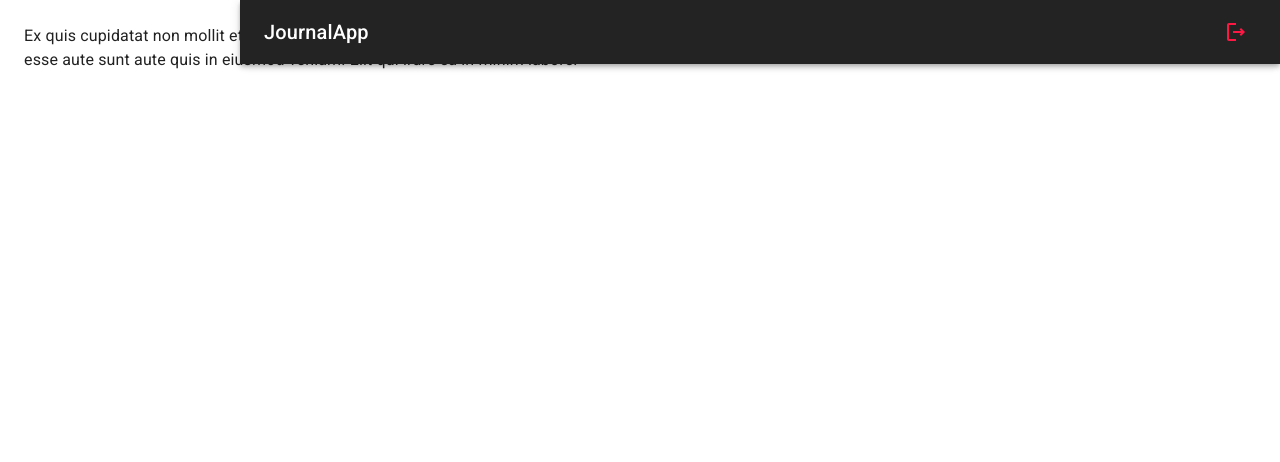
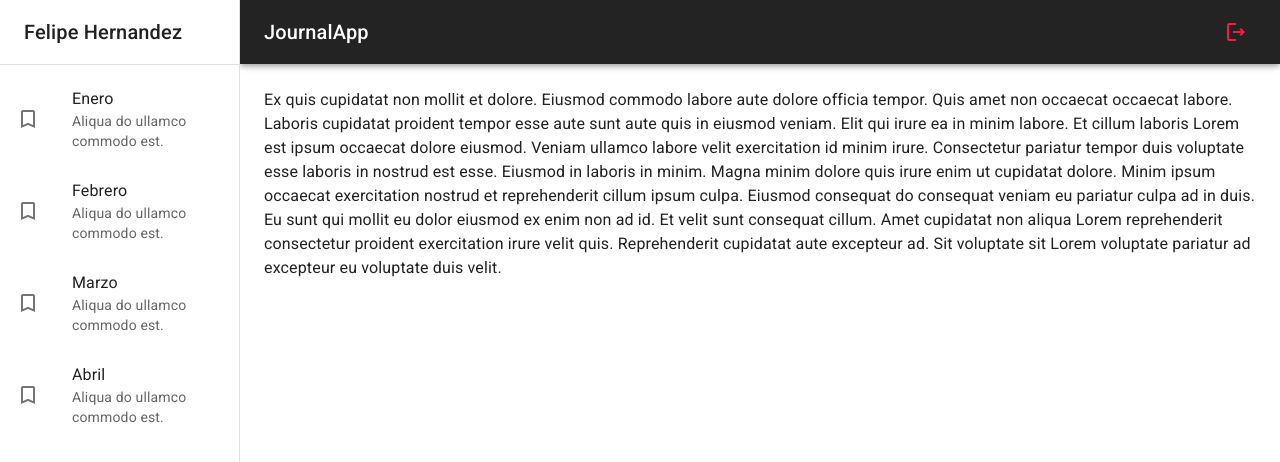
Before and after one commit to FelipeHernandez98/journal-app-react, a React (Vite) app: page / in a window 1280 px wide. Shown: the top 462 px of the page. Built offline with nearby package versions, Linux system fonts and the light colour scheme.

Commit message:
haciendo diseño del sidebar

```diff
--- a/src/journal/components/SideBar.jsx
+++ b/src/journal/components/SideBar.jsx
@@ -0,0 +1,44 @@
+import { Box, Divider, Drawer, Grid, List, ListItem, ListItemButton, ListItemIcon, ListItemText, Toolbar, Typography } from "@mui/material"
+import { TurnedInNot } from "@mui/icons-material";
+
+export const SideBar = ({ drawerWidth = 240}) => {
+  return (
+    <Box
+        component='nav'
+        sx={{ width: drawerWidth, flexShrink: { sm: 0 }}}
+    >
+        <Drawer
+            variant="permanent"
+            open
+            sx={{
+                display: { xs: 'block'},
+                '& .MuiDrawer-paper': { boxSizing: 'border-box', width: drawerWidth}
+            }}
+        >
+            <Toolbar>
+                <Typography variant="h6" noWrap component='div'>Felipe Hernandez</Typography>
+            </Toolbar>
+            <Divider />
+            <List>
+                {
+                    ['Enero', 'Febrero', 'Marzo', 'Abril'].map( text => (
+                        <ListItem key={ text } disablePadding>
+                            <ListItemButton>
+                                <ListItemIcon>
+                                    <TurnedInNot />
+                                </ListItemIcon>
+                                <Grid container>
+                                    <ListItemText
+                                        primary={ text }
+                                        secondary='Aliqua do ullamco commodo est.'
+                                    />
+                                </Grid>
+                            </ListItemButton>
+                        </ListItem>
+                    ))
+                }
+            </List>
+        </Drawer>
+    </Box>
+  )
+}
--- a/src/journal/layout/JournalLayout.jsx
+++ b/src/journal/layout/JournalLayout.jsx
@@ -1,5 +1,7 @@
+import { Toolbar } from "@mui/material";
 import { Box } from "@mui/system"
 import { NavBar } from "../components/NavBar"
+import { SideBar } from "../components/SideBar";
 
 const drawerWidth = 240;
 
@@ -9,12 +11,13 @@ export const JournalLayout = ({ children }) => {
         {/* Navbar */}
         <NavBar drawerWidth={ drawerWidth }/>
         {/* Sidebar */}
+        <SideBar drawerWidth={ drawerWidth}/>
 
         <Box
             component='main'
             sx={{ flexGrow: 1, p: 3}}
             >
-                {/* ToolBar */}
+                <Toolbar />
 
                 { children }
         </Box>
--- a/src/journal/pages/JournalPage.jsx
+++ b/src/journal/pages/JournalPage.jsx
@@ -7,6 +7,8 @@ export const JournalPage = () => {
     <JournalLayout>
         <Typography>
             Ex quis cupidatat non mollit et dolore. Eiusmod commodo labore aute dolore officia tempor. Quis amet non occaecat occaecat labore. Laboris cupidatat proident tempor esse aute sunt aute quis in eiusmod veniam. Elit qui irure ea in minim labore.
+            Et cillum laboris Lorem est ipsum occaecat dolore eiusmod. Veniam ullamco labore velit exercitation id minim irure. Consectetur pariatur tempor duis voluptate esse laboris in nostrud est esse. Eiusmod in laboris in minim. Magna minim dolore quis irure enim ut cupidatat dolore. Minim ipsum occaecat exercitation nostrud et reprehenderit cillum ipsum culpa.
+            Eiusmod consequat do consequat veniam eu pariatur culpa ad in duis. Eu sunt qui mollit eu dolor eiusmod ex enim non ad id. Et velit sunt consequat cillum. Amet cupidatat non aliqua Lorem reprehenderit consectetur proident exercitation irure velit quis. Reprehenderit cupidatat aute excepteur ad. Sit voluptate sit Lorem voluptate pariatur ad excepteur eu voluptate duis velit.
         </Typography>
 
         {/* Nothing selected */}
```
